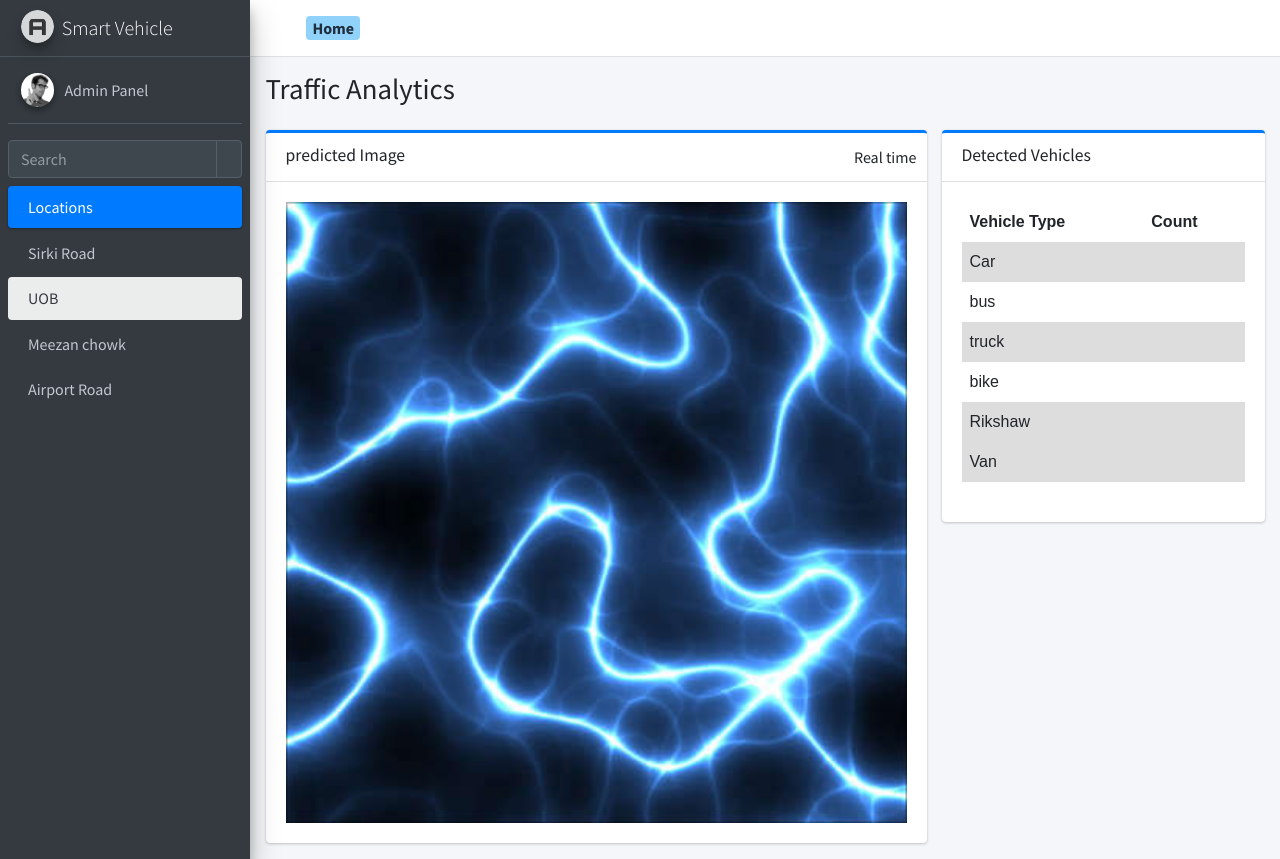
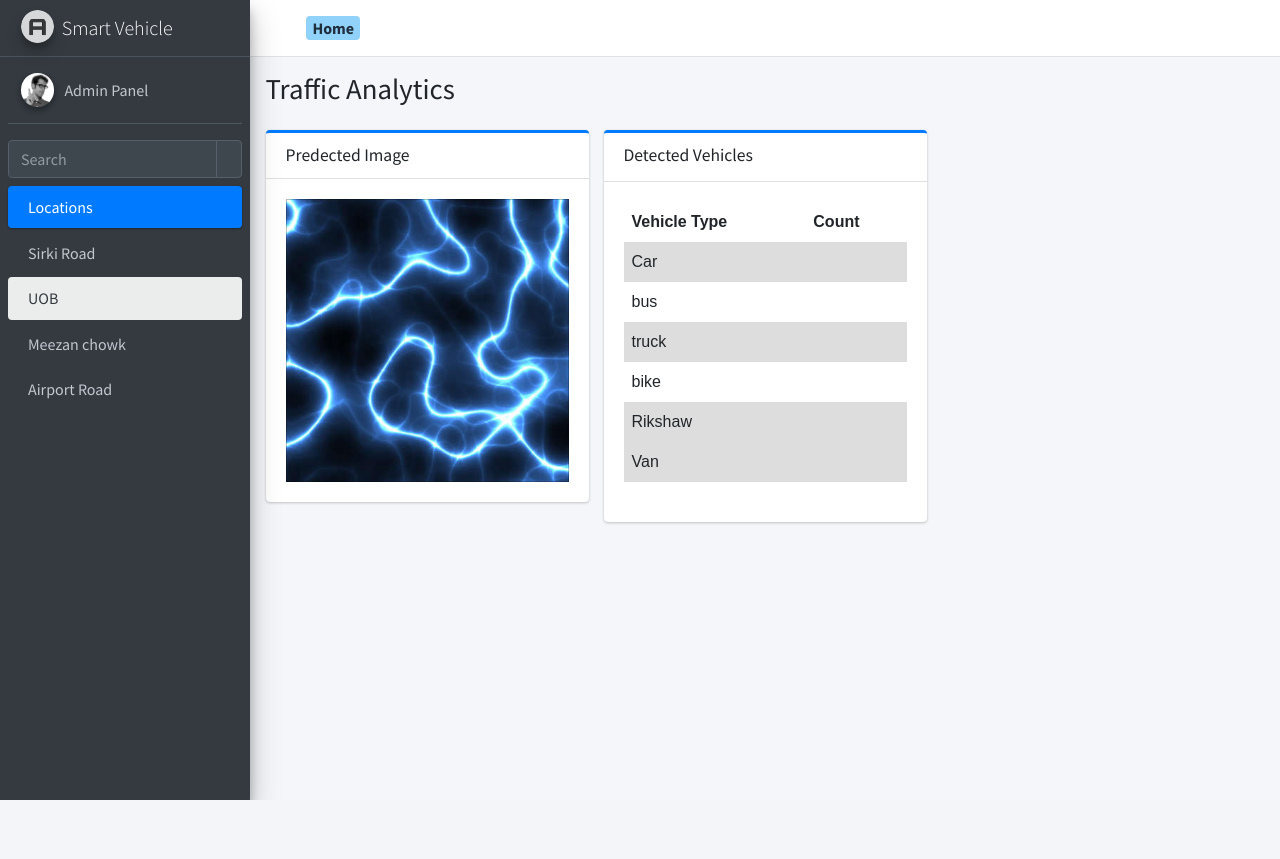
Before and after one commit to CodeWithEhtisham/UOB-smart-project-demo, a Flask app: page /prediction in a window 1280 px wide. After the commit the page ends 800 px from the top, so only its background shows below. Run offline with Flask 2, Linux system fonts and the light colour scheme; some libraries are stand-ins or nearby versions.

Commit message:
version 1 bugs fixing v3

```diff
--- a/app.py
+++ b/app.py
@@ -8,7 +8,7 @@
 import numpy as np
 import pandas as pd
 from flask_socketio import SocketIO,emit
-import time
+import datetime as dt
 app = Flask(__name__)
 sio=SocketIO(app)
 
@@ -27,10 +27,16 @@
 #     image=json['image']
 @sio.on("main page socket")
 def vehicle_detection(json):
-    print(json['counts'])
+    counts=json['counts']
     # """detection code here and save into database"""
-    sio.emit('page data detection',json['counts'],broadcast=True)
+    sio.emit('page data detection',counts,broadcast=True)
     sio.emit('frame predict',json['image'],broadcast=True)
+    sio.emit('index data',data={'indexchart':{
+                't':str(dt.datetime.now()),
+                'y':counts['total']
+            },
+            'data':[counts['cartotal'],counts['bustotal'],counts['trucktotal'],counts['rickshawtotal'],counts['biketotal'],counts['vantotal']]
+            },broadcast=True)
 
 @sio.on("frame get")
 def frames(data):
--- a/templates/prediction.html
+++ b/templates/prediction.html
@@ -293,31 +293,21 @@
       <section class="content">
         <div class="container-fluid">
           <div class="row">
-            <div class="col-md-8">
-              <!-- interactive chart -->
+            <!-- <div class="col-md-1"></div> -->
+            <div class="col-md-4">
               <div class="card card-primary card-outline">
                 <div class="card-header">
                   <h3 class="card-title">
                     <i class="far fa-chart-bar"></i>
-                    predicted Image
+                    Predected Image
                   </h3>
-
-
-                  <div class="card-tools">
-                    Real time
-                    <!-- <div class="btn-group" id="realtime" data-toggle="btn-toggle">
-                    <button type="button" class="btn btn-default btn-sm active" data-toggle="on">On</button>
-                    <button type="button" class="btn btn-default btn-sm" data-toggle="off">Off</button>
-                  </div> -->
-                  </div>
                 </div>
                 <div class="card-body">
+                  <!-- <div id="bar-chart" style="height: 300px;"></div> -->
                   <img src="static\img\photo7.jpg" id="frames" style="width: 100%;height: 100%;">
                 </div>
                 <!-- /.card-body-->
               </div>
-              <!-- /.card -->
-
             </div>
             <div class="col-md-4">
               <div class="card card-primary card-outline">
@@ -346,28 +336,28 @@
                       </tr>
                       <tr>
                         <td>Car</td>
-                        <td><span id="cartotal"></span></td>
+                        <td><span id="carcount"></span></td>
                       </tr>
                       <tr>
                         <td>bus</td>
-                        <td><span id="bustotal"></span></td>
+                        <td><span id="buscount"></span></td>
                       </tr>
                       <tr>
                         <td>truck</td>
-                        <td><span id="trucktotal"></span></td>
+                        <td><span id="truckcount"></span></td>
                       </tr>
                       <tr>
                         <td>bike</td>
-                        <td><span id="biketotal"></span></td>
+                        <td><span id="bikecount"></span></td>
                       </tr>
                       <tr>
                         <td>Rikshaw</td>
-                        <td><span id="rickshawtotal"></span></td>
+                        <td><span id="rickshawcount"></span></td>
                       </tr>
                       <tr>
                       <tr>
                         <td>Van</td>
-                        <td><span id="vantotal"></span></td>
+                        <td><span id="vancount"></span></td>
                       </tr>
                       <tr>
                         <td></td>
@@ -383,6 +373,7 @@
               </div>
             </div>
             <!-- /.col -->
+            <div class="col-md-1"></div>
           </div>
 
 
```
